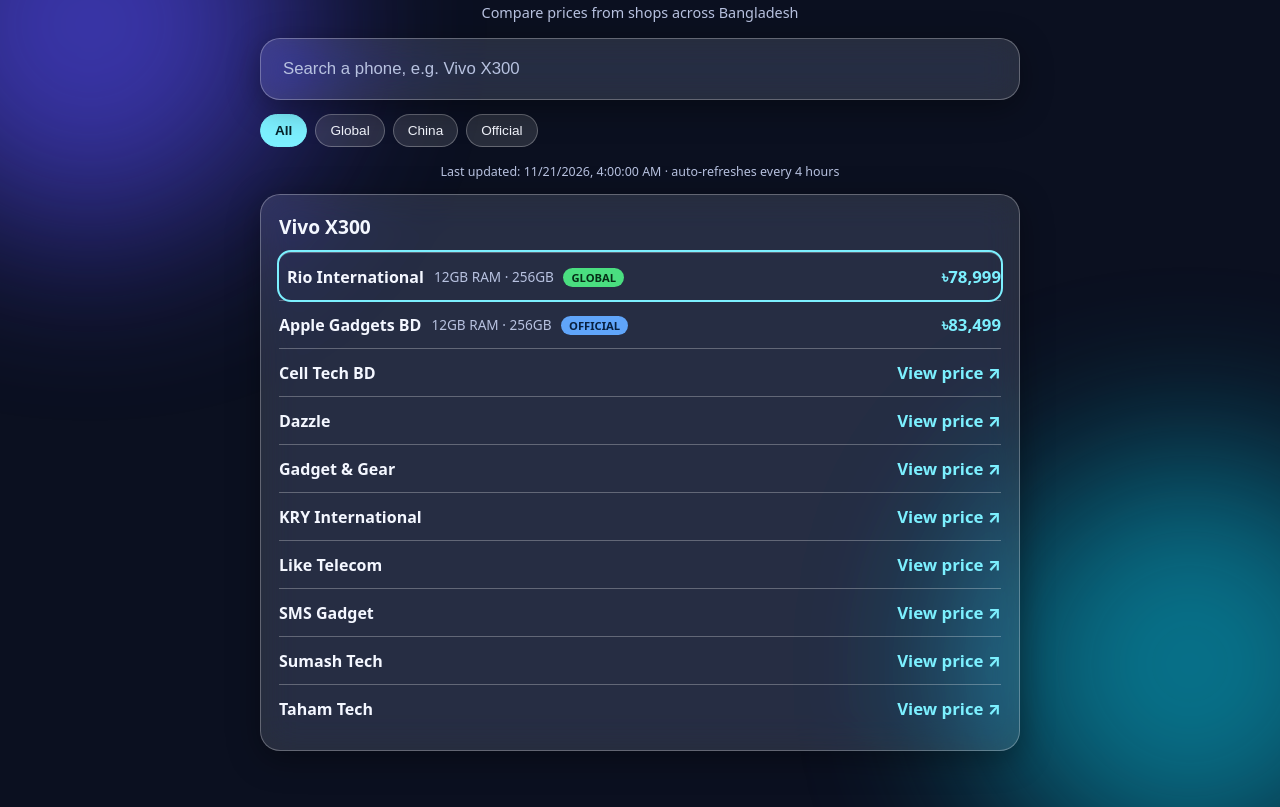
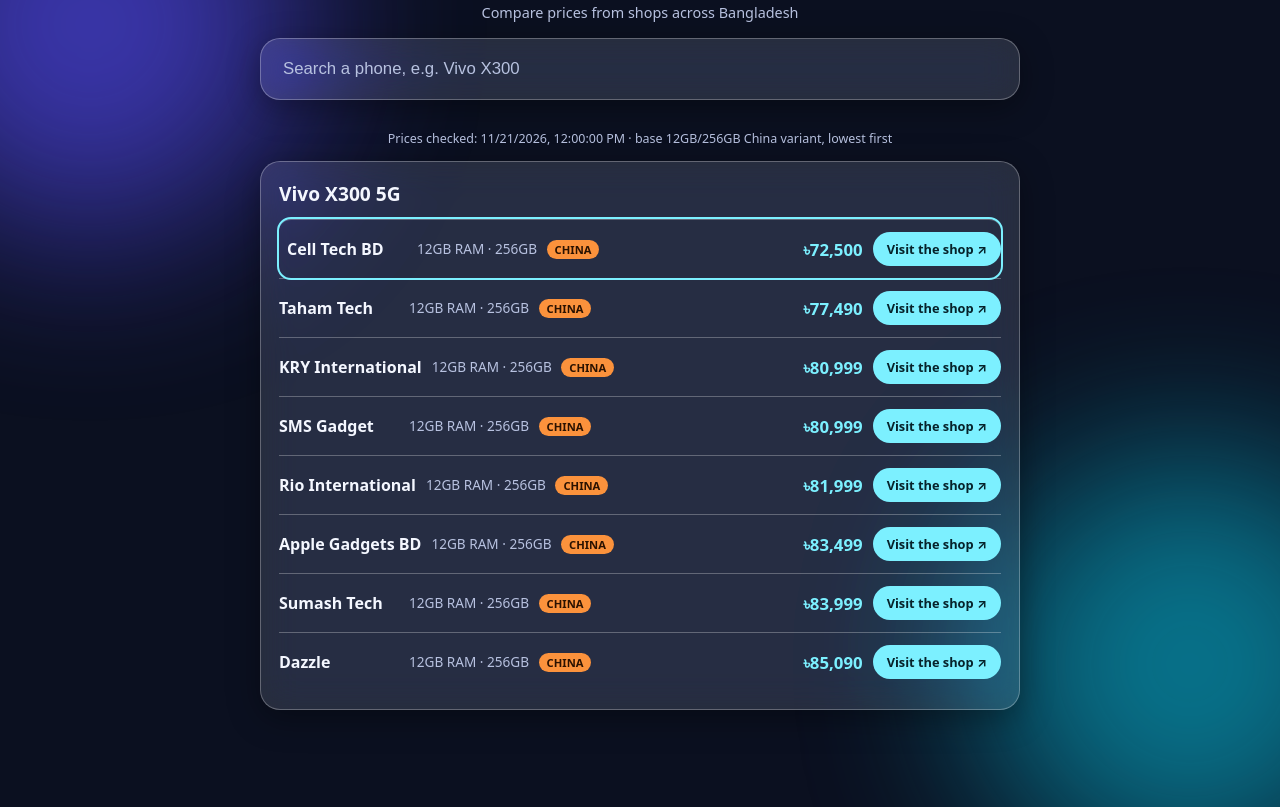
Before and after one commit to Muftain1610/bd-phone-price-finder, a plain HTML site: page index.html in a window 1280 px wide. Shown: the part 66-873 px from the top of the page. After the commit the page ends 832 px from the top, so only its background shows below. Drawn offline with Linux system fonts and the light colour scheme.

Commit message:
Add files via upload

```diff
--- a/index.html
+++ b/index.html
@@ -29,8 +29,10 @@ header p{color:var(--muted);margin-top:6px;font-size:.9rem}
 .phone{padding:18px;margin-bottom:16px}
 .phone h2{font-size:1.2rem;margin-bottom:12px}
 .row{display:flex;align-items:center;justify-content:space-between;gap:10px;padding:12px 0;border-top:1px solid var(--border)}
-a.row{color:inherit;text-decoration:none}
-a.row:hover{background:rgba(255,255,255,.08)}
+.row{flex-wrap:wrap}
+.visit{padding:8px 14px;border-radius:999px;background:var(--accent);color:#06222a;font-size:.8rem;font-weight:700;text-decoration:none;white-space:nowrap}
+.visit:hover{filter:brightness(1.1)}
+.tag.china{background:#fb923c;color:#2b1200}
 .shop{font-weight:700;min-width:120px}
 .mid{flex:1;font-size:.85rem;color:var(--muted)}
 .tag{display:inline-block;padding:2px 8px;border-radius:999px;font-size:.7rem;font-weight:700;margin-left:6px}
@@ -46,12 +48,7 @@ a.row:hover{background:rgba(255,255,255,.08)}
 <div class="wrap">
 <header><h1>📱 BD Phone Price Finder</h1><p>Compare prices from shops across Bangladesh</p></header>
 <div class="glass search"><input id="q" type="search" placeholder="Search a phone, e.g. Vivo X300" autocomplete="off"></div>
-<div class="filters" id="filters">
-<button class="chip on" data-v="all">All</button>
-<button class="chip" data-v="global">Global</button>
-<button class="chip" data-v="china">China</button>
-<button class="chip" data-v="official">Official</button>
-</div>
+<div class="filters" id="filters" hidden></div>
 <div class="status" id="status">Loading prices...</div>
 <div id="results"></div>
 </div>
@@ -69,7 +66,7 @@ async function load(){
   if(c)DATA=JSON.parse(c);
  }
  const d=DATA.updated?new Date(DATA.updated).toLocaleString():'unknown';
- $('#status').textContent='Last updated: '+d+' · auto-refreshes every 4 hours';
+ $('#status').textContent='Prices checked: '+d+' · base 12GB/256GB China variant, lowest first';
  render();
 }
 function render(){
@@ -87,10 +84,10 @@ function render(){
   card.innerHTML='<h2>'+p.name+'</h2>'+offers.map(o=>{
    const spec=(o.ram&&o.rom&&o.ram!=='-')?o.ram+' RAM · '+o.rom+' ':'';
    const tag=o.variant?'<span class="tag '+o.variant+'">'+o.variant.toUpperCase()+'</span>':'';
-   const price=o.price!=null?fmt(o.price):'View price ↗';
-   const inner='<div class="shop">'+o.shop+'</div><div class="mid">'+spec+tag+'</div><div class="price">'+price+'</div>';
+   const price=o.price!=null?fmt(o.price):'—';
+   const btn=o.url?'<a class="visit" href="'+o.url+'" target="_blank" rel="noopener noreferrer">Visit the shop ↗</a>':'';
    const cls='row'+(min!==null&&o.price===min?' best':'');
-   return o.url?'<a class="'+cls+'" href="'+o.url+'" target="_blank" rel="noopener noreferrer">'+inner+'</a>':'<div class="'+cls+'">'+inner+'</div>';
+   return '<div class="'+cls+'"><div class="shop">'+o.shop+'</div><div class="mid">'+spec+tag+'</div><div class="price">'+price+'</div>'+btn+'</div>';
   }).join('');
   out.appendChild(card);shown++;
  });
--- a/prices.json
+++ b/prices.json
@@ -1,19 +1,17 @@
 {
-  "updated": "2026-11-21T10:00:00+06:00",
+  "updated": "2026-11-21T18:00:00+06:00",
   "phones": [
     {
-      "name": "Vivo X300",
+      "name": "Vivo X300 5G",
       "offers": [
-        { "shop": "KRY International", "url": "https://kryinternational.com/products/vivo-x300", "price": null },
-        { "shop": "Taham Tech", "url": "https://tahamtech.com.bd/product/vivo-x300-ultra/", "price": null },
-        { "shop": "Cell Tech BD", "url": "https://www.celltechbd.com.bd/product/vivo-x300", "price": null },
-        { "shop": "SMS Gadget", "url": "https://smsgadget.com/product/vivo-x300", "price": null },
-        { "shop": "Rio International", "url": "https://riointernational.com.bd/product/vivo-x300-5g", "ram": "12GB", "rom": "256GB", "variant": "global", "price": 78999 },
-        { "shop": "Apple Gadgets BD", "url": "https://www.applegadgetsbd.com/product/vivo-x300", "ram": "12GB", "rom": "256GB", "variant": "official", "price": 83499 },
-        { "shop": "Sumash Tech", "url": "https://www.sumashtech.com/product/vivo-x300", "price": null },
-        { "shop": "Dazzle", "url": "https://dazzle.com.bd/product/vivo-x300-price-in-bangladesh", "price": null },
-        { "shop": "Like Telecom", "url": "https://liketelecom.com.bd/vivo-x300-ultra", "price": null },
-        { "shop": "Gadget & Gear", "url": "https://gadgetandgear.com/product/vivo-x300-pro", "price": null }
+        { "shop": "Cell Tech BD", "url": "https://www.celltechbd.com.bd/product/vivo-x300", "ram": "12GB", "rom": "256GB", "variant": "china", "price": 72500 },
+        { "shop": "Taham Tech", "url": "https://tahamtech.com.bd/product/vivo-x300/", "ram": "12GB", "rom": "256GB", "variant": "china", "price": 77490 },
+        { "shop": "SMS Gadget", "url": "https://smsgadget.com/product/vivo-x300", "ram": "12GB", "rom": "256GB", "variant": "china", "price": 80999 },
+        { "shop": "KRY International", "url": "https://kryinternational.com/products/vivo-x300", "ram": "12GB", "rom": "256GB", "variant": "china", "price": 80999 },
+        { "shop": "Rio International", "url": "https://riointernational.com.bd/product/vivo-x300-5g", "ram": "12GB", "rom": "256GB", "variant": "china", "price": 81999 },
+        { "shop": "Apple Gadgets BD", "url": "https://www.applegadgetsbd.com/product/vivo-x300", "ram": "12GB", "rom": "256GB", "variant": "china", "price": 83499 },
+        { "shop": "Sumash Tech", "url": "https://www.sumashtech.com/product/vivo-x300", "ram": "12GB", "rom": "256GB", "variant": "china", "price": 83999 },
+        { "shop": "Dazzle", "url": "https://dazzle.com.bd/product/vivo-x300-price-in-bangladesh", "ram": "12GB", "rom": "256GB", "variant": "china", "price": 85090 }
       ]
     }
   ]
```
